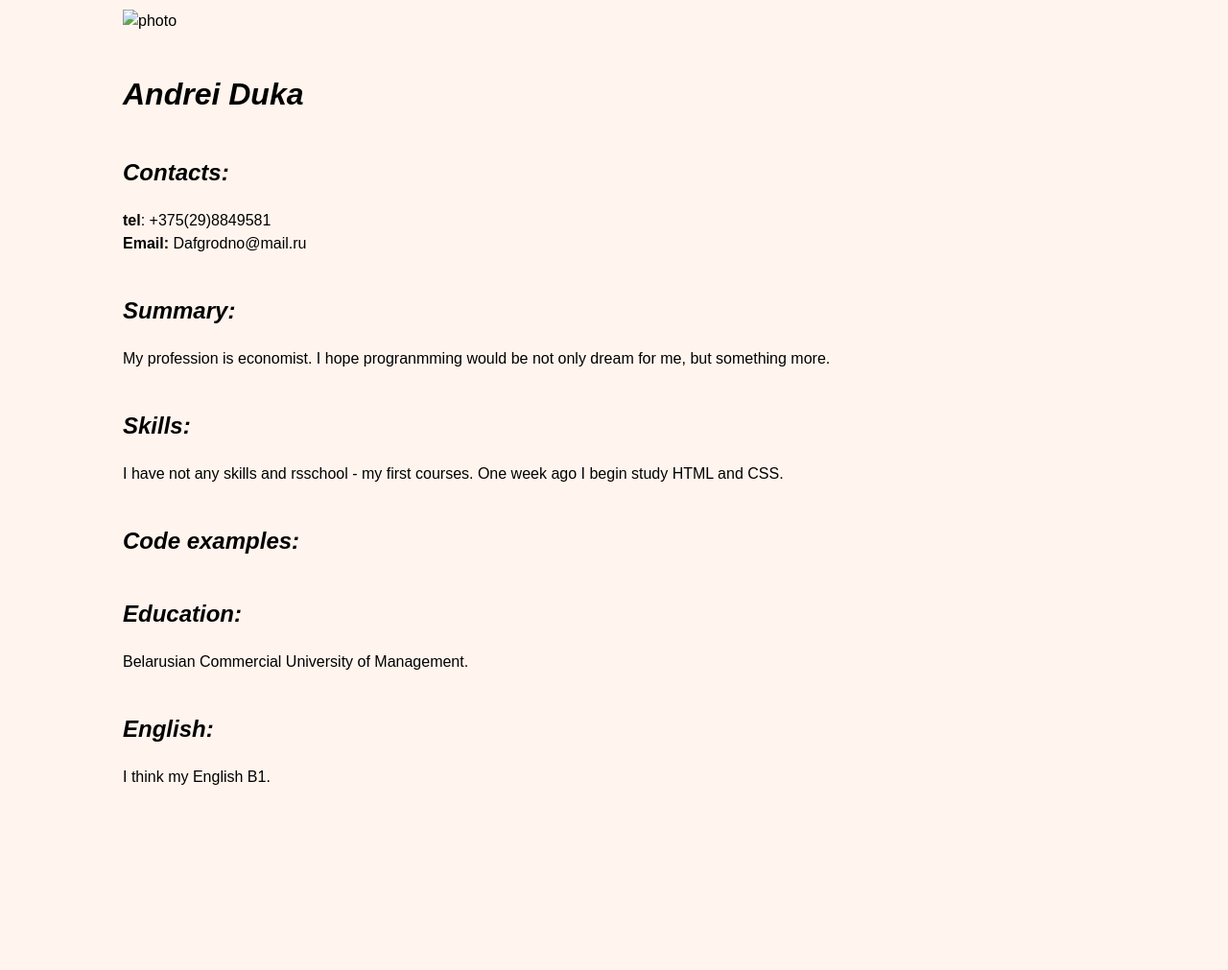
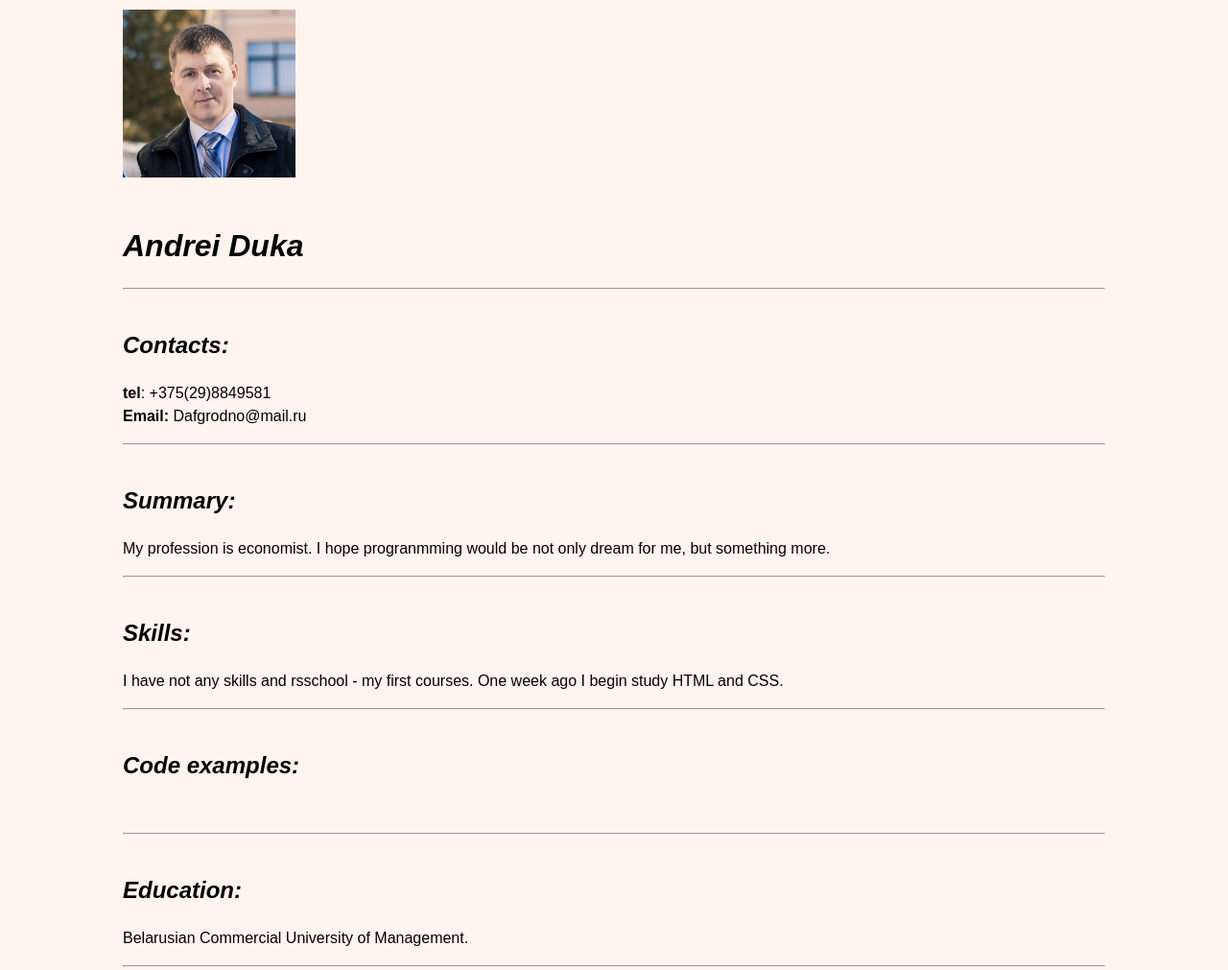
Before and after one commit to 0895000/rsschool-cv, a plain HTML site: page index.html in a window 1280 px wide. Shown: the top 1011 px of the page at 96% size. Before the commit the page ends 838 px from the top, so only its background shows below. Drawn offline with Linux system fonts and the light colour scheme.

Commit message:
Update index.html

```diff
--- a/index.html
+++ b/index.html
@@ -10,32 +10,39 @@
 <body>
 <header>
   <div class="photo">
-  <img src="img/cv.png" alt="photo" width="180">
+  <img src="cv.png" alt="photo" width="180">
    <h1>Andrei Duka</h1>
   </div>
+	<hr>
 </header>
   <div class="contact-info">
   <h2>Contacts:</h2>
   <p><b>tel</b>: +375(29)8849581<br /> <b>Email:</b> Dafgrodno@mail.ru
   </div>
+	<hr>
    <div class="summary">
    <h2>Summary:</h2>
    <p>My profession is economist.
       I hope progranmming would be not only dream for me,
 	  but something more.</p>
    </div>
+	<hr>
    <div class="skills">
    <h2>Skills:</h2>
    <p>I have not any skills and rsschool - my first courses.
       One week ago I begin study HTML and CSS.</p>
    </div>
+	<hr>
    <div class="code-examples">
    <h2>Code examples:</h2>
+	   </br>
    </div>
+	<hr>
    <div class="education">
    <h2>Education:</h2>
    <p>Belarusian Commercial University of Management.</p>
    </div>
+	<hr>
    <div class="english">
    <h2>English:</h2>
    <p>I think my English B1.</p>
```
